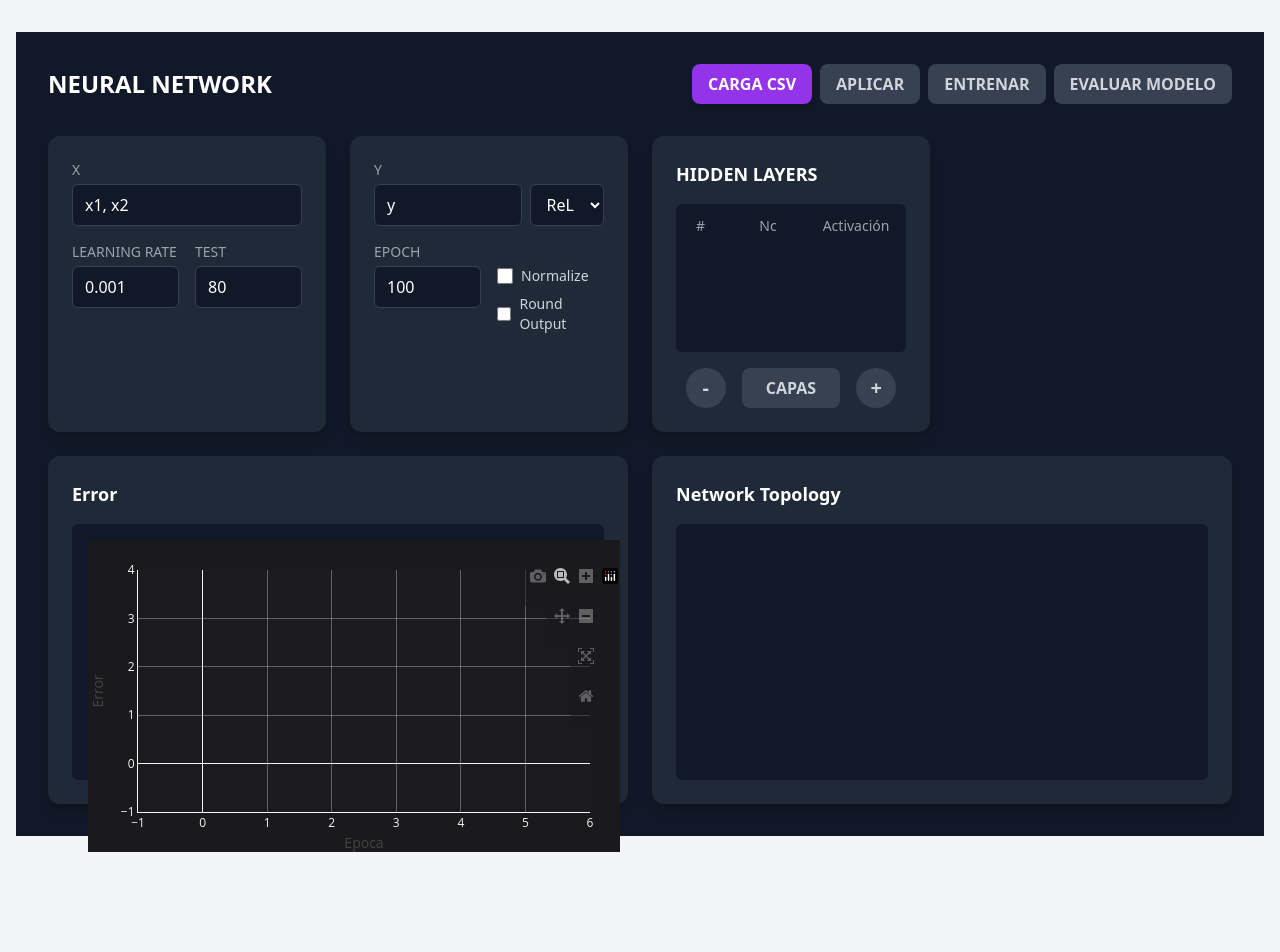
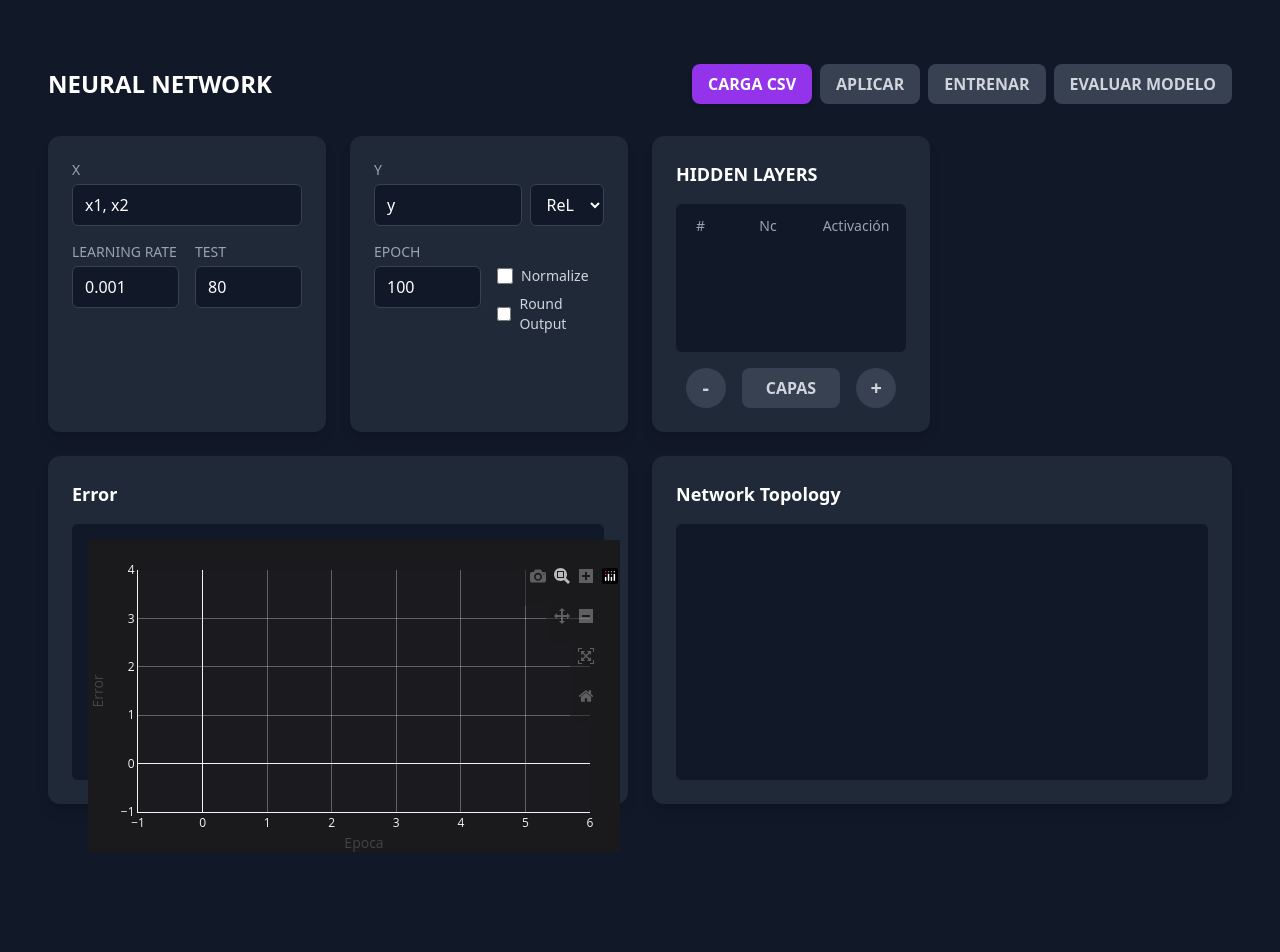
Before and after one commit to lemisora/neuron-django, a Django app: page / in a window 1280 px wide. Run offline with Django 5.2, Linux system fonts and the light colour scheme; some libraries are stand-ins or nearby versions.

Commit message:
Corrección de la base para usar un solo color

```diff
--- a/src/core/templates/base.html
+++ b/src/core/templates/base.html
@@ -10,7 +10,7 @@
         <script src="https://cdn.plot.ly/plotly-latest.min.js"></script>
         <link href="{% static 'css/output.css' %}" rel="stylesheet" />
     </head>
-    <body class="bg-gray-100 dark:bg-gray-800">
+    <body class="bg-gray-900">
         <!-- Barra de navegación -->
         <!--<nav class="bg-white shadow-lg dark:bg-gray-800">
             <div class="max-w-7xl mx-auto px-4">
```
